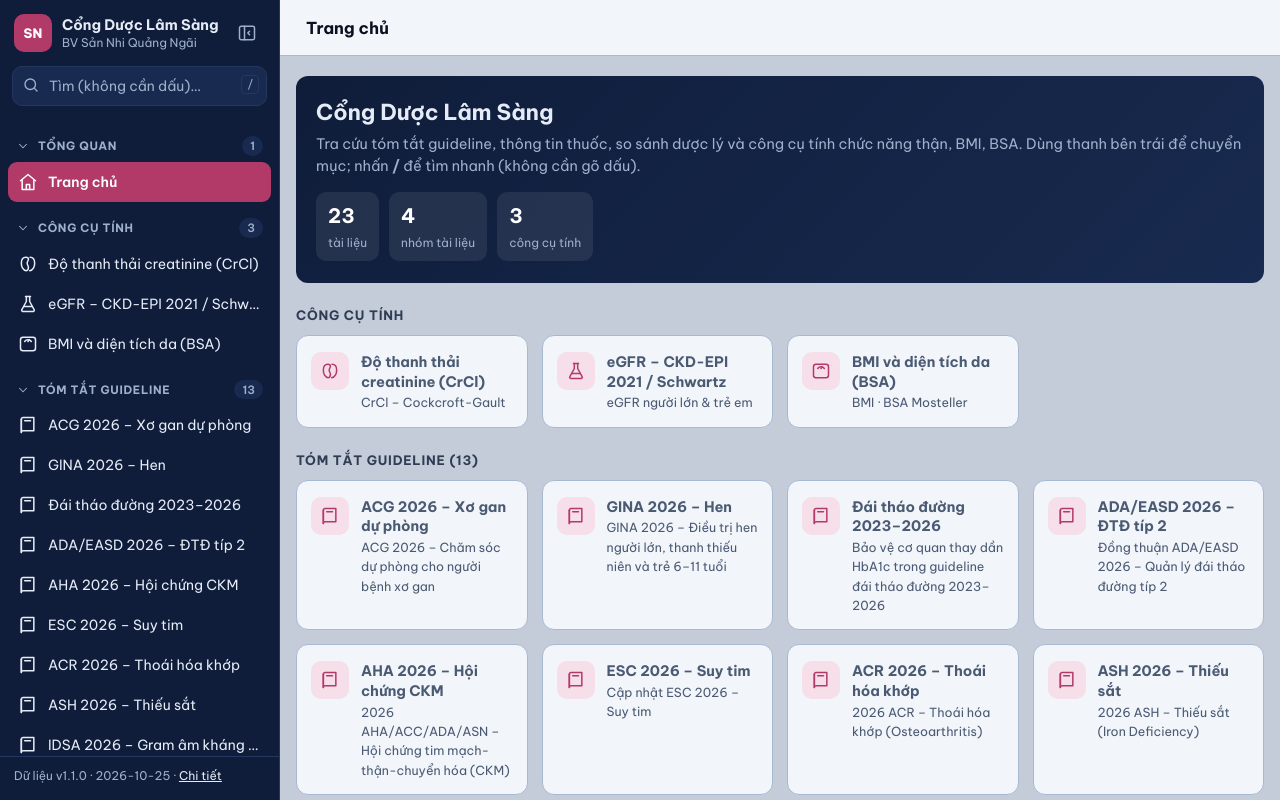
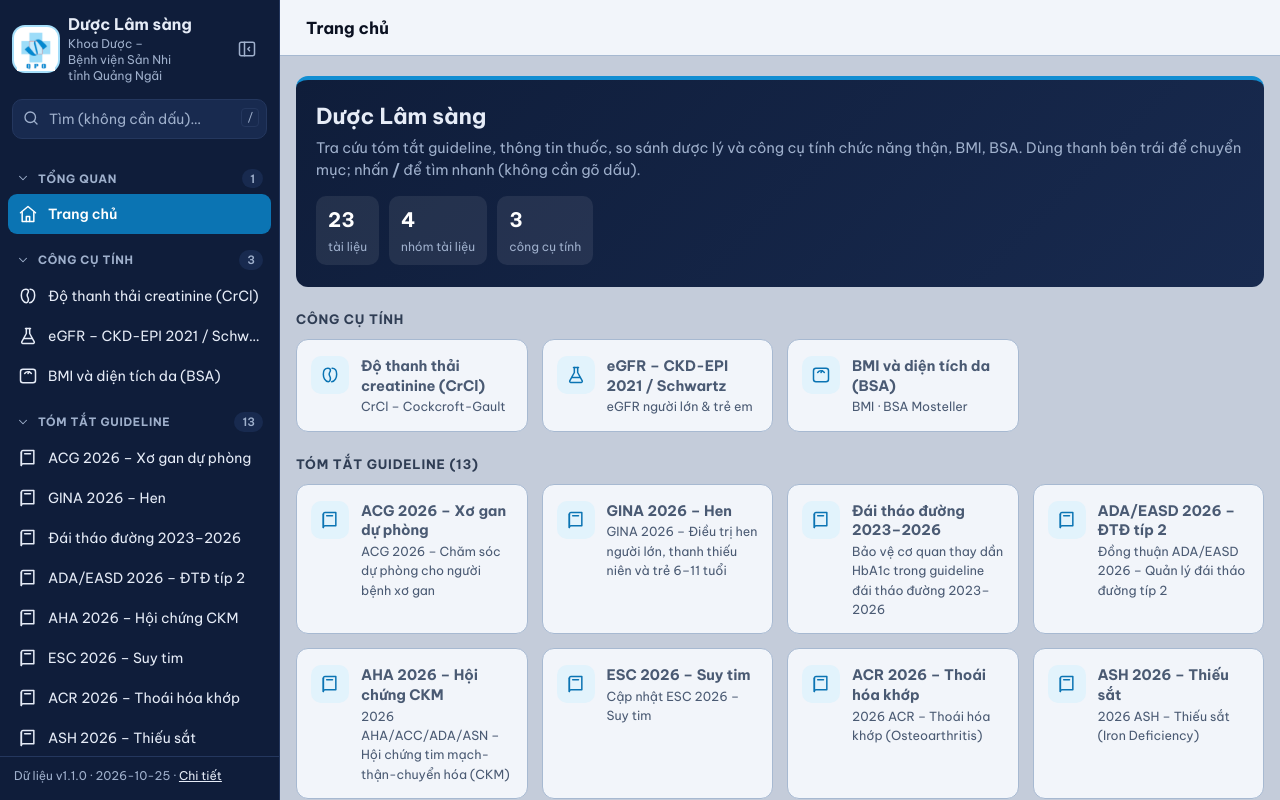
Before and after one commit to nguyenthanhtien120496-boop/Duoc-lam-sang, a plain HTML site: page index.html in a window 1280 px wide. Drawn offline with Linux system fonts and the light colour scheme.

Commit message:
Đổi nhận diện: logo BV Sản Nhi Quảng Ngãi, tên Dược Lâm sàng, màu xanh theo logo
- Thanh bên: logo QPO trên ô trắng, tên 'Dược Lâm sàng', dòng phụ 'Khoa Dược – Bệnh viện Sản Nhi tỉnh Quảng Ngãi'
- Màu đo từ logo: --brand #128ed2, --brand-light #a5def9; --accent #0b74b3 cho nền có chữ trắng (tương phản 5,04:1)
- Favicon, apple-touch-icon, manifest dùng logo vuông 192px; icon.svg đổi sang xanh
- Service worker v1.2.0

Co-Authored-By: Claude Opus 5.5 <noreply@anthropic.com>

```diff
--- a/css/base.css
+++ b/css/base.css
@@ -5,6 +5,7 @@
   --bg: #c4ccda; --bg2: #b8c2d3; --card: #f2f5fa; --card2: #e4ebf5;
   --line: #a7b9d1; --tx: #0a1020; --mut: #2f3d54; --dim: #4a5a73;
   --blue: #164aa2; --accent: #0a8f9b; --accent-ink: #ffffff; --accent-soft: #d6eef0;
+  --brand: var(--accent); --brand-light: var(--accent-soft);
   --val: #fff3c4;
   --positive-bg: #d9ebe1; --positive-ink: #245d43;
   --caution-bg: #f5e8cb; --caution-ink: #75571e;
@@ -40,10 +41,13 @@ svg.i { width: 20px; height: 20px; flex: none; fill: none; stroke: currentColor;
   min-height: 0; border-right: 1px solid var(--side-line); z-index: 40;
 }
 .sb-head { display: flex; align-items: center; gap: 10px; padding: 14px 14px 10px; min-height: var(--top-h); }
-.sb-logo { width: 38px; height: 38px; border-radius: 10px; background: var(--accent); color: var(--accent-ink); display: grid; place-items: center; flex: none; font-weight: 800; font-size: 13px; letter-spacing: .02em; }
+.sb-logo { width: 44px; height: 44px; border-radius: 11px; background: #fff; display: grid; place-items: center; flex: none; padding: 3px; box-shadow: 0 0 0 2px var(--brand-light); }
+.sb-logo img { width: 100%; height: 100%; object-fit: contain; display: block; }
 .sb-brand { min-width: 0; line-height: 1.25; }
-.sb-brand b { display: block; font-size: 14.5px; white-space: nowrap; overflow: hidden; text-overflow: ellipsis; }
-.sb-brand span { display: block; font-size: 12px; color: var(--side-mut); white-space: nowrap; overflow: hidden; text-overflow: ellipsis; }
+.sb-brand b { display: block; font-size: 16px; white-space: nowrap; overflow: hidden; text-overflow: ellipsis; }
+.sb-brand > span { display: block; font-size: 12px; line-height: 1.35; color: var(--side-mut); margin-top: 2px; }
+.sb-brand .nowrap, .sb-brand .hosp { display: block; }
+.sb-brand .hosp { text-wrap: balance; }
 .sb-toggle { margin-left: auto; background: none; border: 0; color: var(--side-mut); width: 36px; height: 36px; border-radius: 8px; display: grid; place-items: center; cursor: pointer; flex: none; }
 .sb-toggle:hover { background: var(--side-bg2); color: var(--side-tx); }
 
@@ -120,7 +124,7 @@ svg.i { width: 20px; height: 20px; flex: none; fill: none; stroke: currentColor;
 .grid.cols-2 { grid-template-columns: repeat(auto-fit, minmax(300px, 1fr)); }
 .grid.cols-3 { grid-template-columns: repeat(auto-fill, minmax(230px, 1fr)); }
 
-.hero { background: linear-gradient(135deg, var(--side-bg), var(--side-bg2)); color: var(--side-tx); border-radius: var(--radius); padding: 22px 20px; margin-bottom: 16px; }
+.hero { background: linear-gradient(135deg, var(--side-bg), var(--side-bg2)); color: var(--side-tx); border-radius: var(--radius); padding: 22px 20px; margin-bottom: 16px; border-top: 4px solid var(--brand); }
 .hero h2 { margin: 0 0 6px; font-size: 22px; line-height: 1.3; }
 .hero p { margin: 0; color: var(--side-mut); }
 .stats { display: flex; flex-wrap: wrap; gap: 10px; margin-top: 14px; }
--- a/css/theme-san-nhi-qn.css
+++ b/css/theme-san-nhi-qn.css
@@ -1,6 +1,10 @@
-/* Theme đơn vị: Bệnh viện Sản Nhi tỉnh Quảng Ngãi. Chỉ đổi màu nhấn; tên và logo đặt trong index.html */
+/* Theme đơn vị: Bệnh viện Sản Nhi tỉnh Quảng Ngãi. Màu lấy từ logo QPO; tên và logo đặt trong index.html.
+ * --brand #128ed2 và --brand-light #a5def9 đo trực tiếp trên logo (chữ S/QPO và chữ thập).
+ * --accent đậm hơn --brand để chữ trắng đạt tương phản 5,04:1 (WCAG AA); #128ed2 chỉ đạt 3,6:1. */
 :root[data-unit="san-nhi-qn"] {
-  --accent: #b23a68;
+  --brand: #128ed2;
+  --brand-light: #a5def9;
+  --accent: #0b74b3;
   --accent-ink: #ffffff;
-  --accent-soft: #f6dfe8;
+  --accent-soft: #e2f3fc;
 }
--- a/index.html
+++ b/index.html
@@ -3,11 +3,12 @@
 <head>
 <meta charset="utf-8">
 <meta name="viewport" content="width=device-width, initial-scale=1, viewport-fit=cover">
-<title>Cổng Dược Lâm Sàng</title>
-<meta name="description" content="Cổng tra cứu tài liệu dược lâm sàng và công cụ tính – Khoa Dược, Bệnh viện Sản Nhi tỉnh Quảng Ngãi">
+<title>Dược Lâm sàng</title>
+<meta name="description" content="Dược Lâm sàng – tra cứu tài liệu và công cụ tính. Khoa Dược – Bệnh viện Sản Nhi tỉnh Quảng Ngãi">
 <meta name="theme-color" content="#0f1d3a">
 <link rel="manifest" href="manifest.webmanifest">
-<link rel="icon" href="icons/icon.svg" type="image/svg+xml">
+<link rel="icon" href="icons/logo-qpo-192.png" type="image/png">
+<link rel="apple-touch-icon" href="icons/logo-qpo-192.png">
 <link rel="preconnect" href="https://fonts.googleapis.com">
 <link rel="preconnect" href="https://fonts.gstatic.com" crossorigin>
 <link rel="stylesheet" href="https://fonts.googleapis.com/css2?family=Be+Vietnam+Pro:wght@400;600;700;800&display=swap">
@@ -41,10 +42,10 @@
 <div class="app" id="app">
   <aside class="sidebar" id="sidebar" aria-label="Thanh điều hướng">
     <div class="sb-head">
-      <div class="sb-logo" aria-hidden="true">SN</div>
+      <a class="sb-logo" href="#/" title="Trang chủ"><img src="icons/logo-qpo.png" width="196" height="208" alt="Logo Bệnh viện Sản Nhi tỉnh Quảng Ngãi"></a>
       <div class="sb-brand">
-        <b>Cổng Dược Lâm Sàng</b>
-        <span title="Khoa Dược · Bệnh viện Sản Nhi tỉnh Quảng Ngãi">BV Sản Nhi Quảng Ngãi</span>
+        <b>Dược Lâm sàng</b>
+        <span><span class="nowrap">Khoa Dược –</span> <span class="hosp">Bệnh viện Sản Nhi tỉnh Quảng Ngãi</span></span>
       </div>
       <button class="sb-toggle collapse" id="sb-collapse" type="button" aria-label="Thu gọn thanh bên" aria-expanded="true" aria-controls="sidebar">
         <svg class="i"><use href="#i-collapse"/></svg>
--- a/js/core.js
+++ b/js/core.js
@@ -157,7 +157,7 @@
     var title = info.title || mod.title || '';
     $('page-title').textContent = title;
     $('crumb').textContent = info.crumb || mod.crumb || '';
-    document.title = title ? title + ' · Cổng Dược Lâm Sàng' : 'Cổng Dược Lâm Sàng';
+    document.title = title ? title + ' · Dược Lâm sàng' : 'Dược Lâm sàng';
 
     markCurrent();
     if (isMobile()) setDrawer(false);
--- a/js/modules/home.js
+++ b/js/modules/home.js
@@ -17,7 +17,7 @@
       var nDocs = d ? d.records.length : 0, nCats = d ? d.categories.length : 0;
       var html = '<div class="page">';
       if (App.data.error) html += loadErrorNotice();
-      html += '<section class="hero"><h2>Cổng Dược Lâm Sàng</h2>' +
+      html += '<section class="hero"><h2>Dược Lâm sàng</h2>' +
         '<p>Tra cứu tóm tắt guideline, thông tin thuốc, so sánh dược lý và công cụ tính chức năng thận, BMI, BSA. ' +
         'Dùng thanh bên trái để chuyển mục; nhấn <b>/</b> để tìm nhanh (không cần gõ dấu).</p>' +
         '<div class="stats"><div class="stat"><b>' + nDocs + '</b><span>tài liệu</span></div>' +
--- a/sw.js
+++ b/sw.js
@@ -5,12 +5,12 @@
  * - data/*.json: network-first, dùng bản đệm khi mất mạng (danh mục mới hiện ngay sau cập nhật).
  * - CDN (phông chữ, thư viện của tài liệu): lưu đệm khi đã tải một lần.
  */
-var CACHE_VERSION = 'v1.1.0';
+var CACHE_VERSION = 'v1.2.0';
 var APP_CACHE = 'cdss-app-' + CACHE_VERSION;
 var CDN_CACHE = 'cdss-cdn-' + CACHE_VERSION;
 
 var SHELL = [
-  './', 'index.html', 'manifest.webmanifest', 'icons/icon.svg',
+  './', 'index.html', 'manifest.webmanifest', 'icons/icon.svg', 'icons/logo-qpo.png', 'icons/logo-qpo-192.png',
   'css/base.css', 'css/theme-san-nhi-qn.css',
   'js/lib/formulas.js', 'js/core.js', 'js/lib/calc-ui.js',
   'js/modules/home.js', 'js/modules/doc-viewer.js', 'js/modules/calc-crcl.js',
```
Also changed, not shown: icons/icon.svg, icons/logo-qpo-192.png (added), icons/logo-qpo.png (added), manifest.webmanifest, 1 other file.
